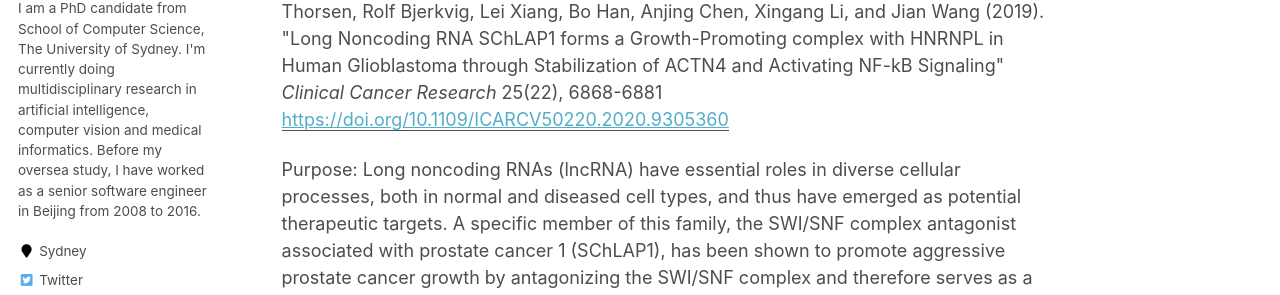
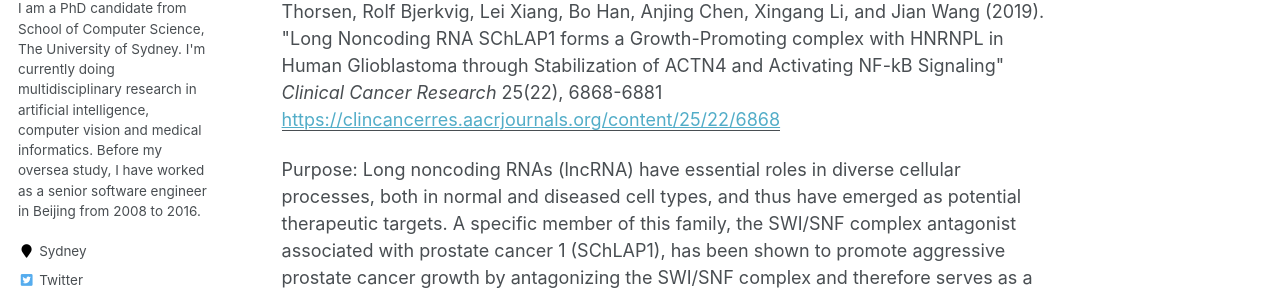
Before and after one commit to guoqingbao/guoqingbao.github.io, a Jekyll site: the page built from _publications/2019-11-01-GBM.md, in a window 1280 px wide and 900 px high. Shown: the part 355-650 px from the top of the window. Built offline with Jekyll 4.4.1, drawn with Linux system fonts in a browser that asks for light colours; some web fonts are replaced; some of the changed lines change nothing that is shown.

Commit message:
Update 2019-11-01-GBM.md

```diff
--- a/_publications/2019-11-01-GBM.md
+++ b/_publications/2019-11-01-GBM.md
@@ -5,7 +5,7 @@ permalink: /publication/2019-11-01-GBM
 excerpt: 'I participated the survival analysis for the glioblastoma (brain cancer) researh '
 date: 2019-11-01
 venue: 'Clinical Cancer Research'
-paperurl: 'https://doi.org/10.1109/ICARCV50220.2020.9305360'
+paperurl: 'https://clincancerres.aacrjournals.org/content/25/22/6868'
 citation: 'Jianxiong Ji, Ran Xu, Kaikai Ding, <b>Guoqing Bao</b>, Xin Zhang, Bin Huang, Xinyu Wang, Aurora Martinez, Xiuying Wang, Gang Li, Hrvoje Miletic, Frits Thorsen, Rolf Bjerkvig, Lei Xiang, Bo Han, Anjing Chen, Xingang Li, and Jian Wang (2019). &quot;Long Noncoding RNA SChLAP1 forms a Growth-Promoting complex with HNRNPL in Human Glioblastoma through Stabilization of ACTN4 and Activating NF-kB Signaling&quot; <i>Clinical Cancer Research</i> 25(22), 6868-6881'
 ---
 Purpose: Long noncoding RNAs (lncRNA) have essential roles in diverse cellular processes, both in normal and diseased cell types, and thus have emerged as potential therapeutic targets. A specific member of this family, the SWI/SNF complex antagonist associated with prostate cancer 1 (SChLAP1), has been shown to promote aggressive prostate cancer growth by antagonizing the SWI/SNF complex and therefore serves as a biomarker for poor prognosis. Here, we investigated whether SChLAP1 plays a potential role in the development of human glioblastoma (GBM).
@@ -16,4 +16,4 @@ Results: SChLAP1 was increased in primary GBM samples and cell lines, and knockd
 
 Conclusions: Our results implicated SChLAP1 as a driver of GBM growth as well as a potential therapeutic target in treatment of the disease.
 
-[Access paper here](https://doi.org/10.1109/ICARCV50220.2020.9305360)
+[Access paper here](https://clincancerres.aacrjournals.org/content/25/22/6868)
```
